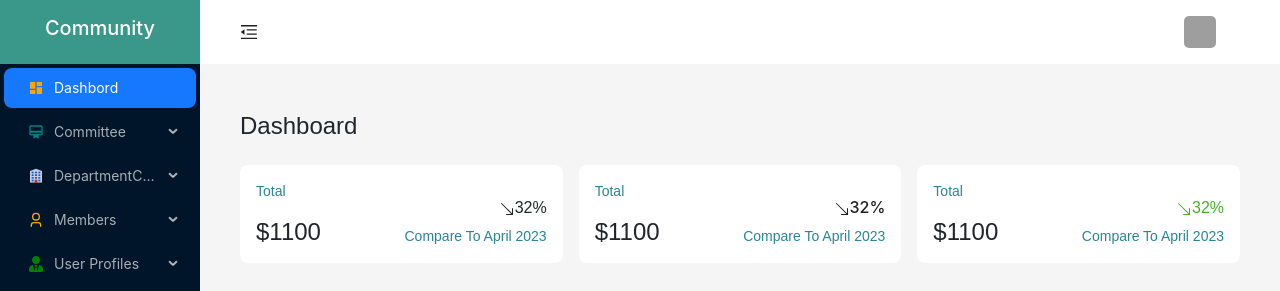
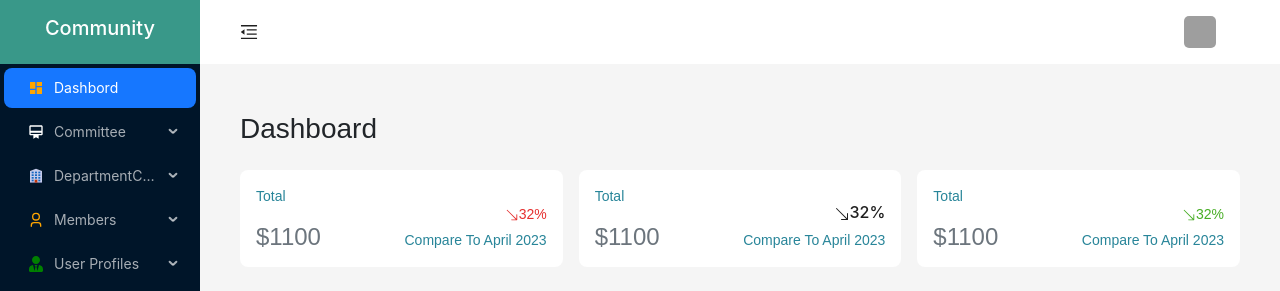
Before and after one commit to vinod4848/admin_panel_community, a React (Create React App) app: page /admin in a window 1280 px wide. Shown: the top 291 px of the page. Built offline with nearby package versions, Linux system fonts and the light colour scheme; grey boxes are pictures that could not be loaded.

Commit message:
update coler

```diff
--- a/src/App.css
+++ b/src/App.css
@@ -1,62 +1,71 @@
 :root {
-    --color-212529: #212529;
-    --color-399889: #399889;
-    --color-47ad24: #47ad24;
-    --color-e52e2e: #e52e2e;
-    --color-288599: #288599;
-    --color-3d464d: #3d464d;
-    --color-c3d4da: #c3d4da;
+  --color-primary: #399889;
+  --color-secondary: #288599;
+  --color-success: #47ad24;
+  --color-danger: #e52e2e;
+
+
+  --color-dark: #212529;
+  --color-gray-dark: #3d464d;
+  --color-light-gray: #c3d4da;
+  --color-background-light: #f8f9fa;
+  --color-muted: #6c757d;
+
+
+  --color-warning: #ffb347;  /* Warning messages (orange) */
+  --color-info: #17a2b8;  /* Information messages (light blue) */
+
+
+  --color-sidebar: #177a6b;
+  --color-sidebar-hover: #6ac9bb;
+
+  --button-border-radius: 6px;
 }
+
 .green {
-    color: var(--color-47ad24);
-    font: 14px;
+  color: var(--color-success);
+  font-size: 14px;
   font-family: Arial, Helvetica, sans-serif !important;
 }
 
 .red {
-    color: var(--color-212529);
-    font: 14px;
+  color: var(--color-danger);
+  font-size: 14px;
   font-family: Arial, Helvetica, sans-serif !important;
 }
 
-.quill {
+.title {
+  font-size: 28px;
+  font-family: Arial, Helvetica, sans-serif !important;
+  color: var(--color-dark);
+}
+
+.sub-title {
+  font-size: 24px;
+  font-family: Arial, Helvetica, sans-serif !important;
+  color: var(--color-muted);
+}
+
+.desc {
+  font-size: 14px;
+  font-family: Arial, Helvetica, sans-serif !important;
+  color: var(--color-secondary);
+}
+
+
+.form-control {
+  box-shadow: none;
+  border-color: var(--color-light-gray);
   background-color: white;
 }
 
-.form-control {
-    box-shadow: none;
-    border-color: var(--color-c3d4da);
-}
-
-.title {
-    font: 28px;
-    font-family: Arial, Helvetica, sans-serif !important;
-    color: var(--color-212529);
-}
-
-.sub-title {
-    font: 24px;
-    font-family: Arial, Helvetica, sans-serif !important;
-    color: var(--color-212529);
-}
-
-.desc {
-    font: 14px;
-    font-family: Arial, Helvetica, sans-serif !important;
-    color: var(--color-288599);
+.form-control:focus {
+  border-color: var(--color-primary);
+  box-shadow: 0 0 5px rgba(57, 152, 137, 0.2);
 }
 
 
-.App {
-    text-align: center;
-  }
-
-  .App-header {
-    background-color: #282c34;
-    padding: 20px;
-    color: white;
-  }
-
+/* Table */
 table {
   width: 100%;
   border-collapse: collapse;
@@ -65,14 +74,49 @@
 
 th, td {
   padding: 10px;
-    border: 1px solid #ddd;
+  border: 1px solid var(--color-light-gray);
   text-align: left;
 }
 
 th {
-    background-color: #f4f4f4;
+  background-color: var(--color-muted);
+  color: white;
 }
 
 img {
   border-radius: 5px;
 }
+
+.ant-menu.ant-menu-root.ant-menu-inline.ant-menu-dark.css-dev-only-do-not-override-1xusghl,
+.ant-layout-sider-childrenul,
+.ant-layout-sider.ant-layout-sider-dark,
+.ant-layout-sider .ant-layout-sider-dark {
+  background-color: var(--color-sidebar) !important;
+}
+
+:where(.css-dev-only-do-not-override-1xusghl).ant-menu-dark.ant-menu-inline .ant-menu-sub.ant-menu-inline,
+:where(.css-dev-only-do-not-override-1xusghl).ant-menu-dark > .ant-menu.ant-menu-inline .ant-menu-sub.ant-menu-inline {
+  background-color: var(--color-sidebar-hover) !important;
+}
+
+.App {
+  text-align: center;
+}
+
+.App-header {
+  background-color: var(--color-dark);
+  padding: 20px;
+  color: white;
+}
+
+button {
+  background-color: var(--color-primary);
+  color: white;
+  border-radius: var(--button-border-radius);
+  padding: 10px 15px;
+}
+
+button:hover {
+  background-color: var(--color-secondary);
+  transition: background-color 0.3s;
+}
--- a/src/components/MainLayout.js
+++ b/src/components/MainLayout.js
@@ -66,7 +66,7 @@ const MainLayout = () => {
             },
             {
               key: "Committee",
-              icon: <MdCardMembership   className="fs-6" color="Teal"  />,
+              icon: <MdCardMembership   className="fs-6" color="white"  />,
               label: "Committee",
               children: [
                 {
--- a/src/pages/EnquiryList.css
+++ b/src/pages/EnquiryList.css
@@ -13,12 +13,12 @@
   .enquiry-table th,
   .enquiry-table td {
     padding: 12px;
-    border: 1px solid #ddd;
+    border: 1px solid #a9a4a4;
     text-align: left;
   }
 
   .enquiry-table th {
-    background-color: #f4f4f4;
+    background-color: #177a6b;
   }
 
   .action-cell {
```
Lines whose indentation alone changed are shown as unchanged.
